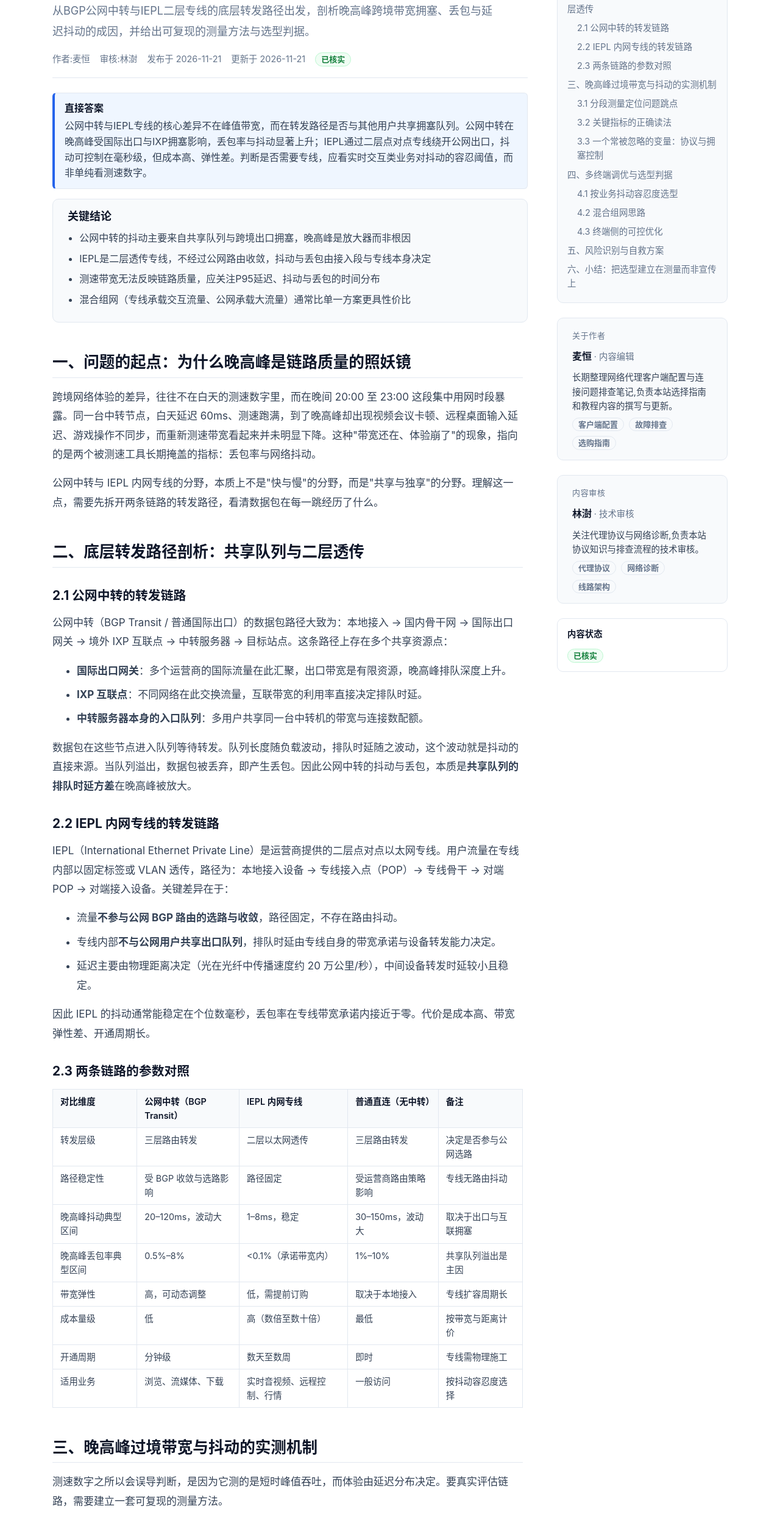
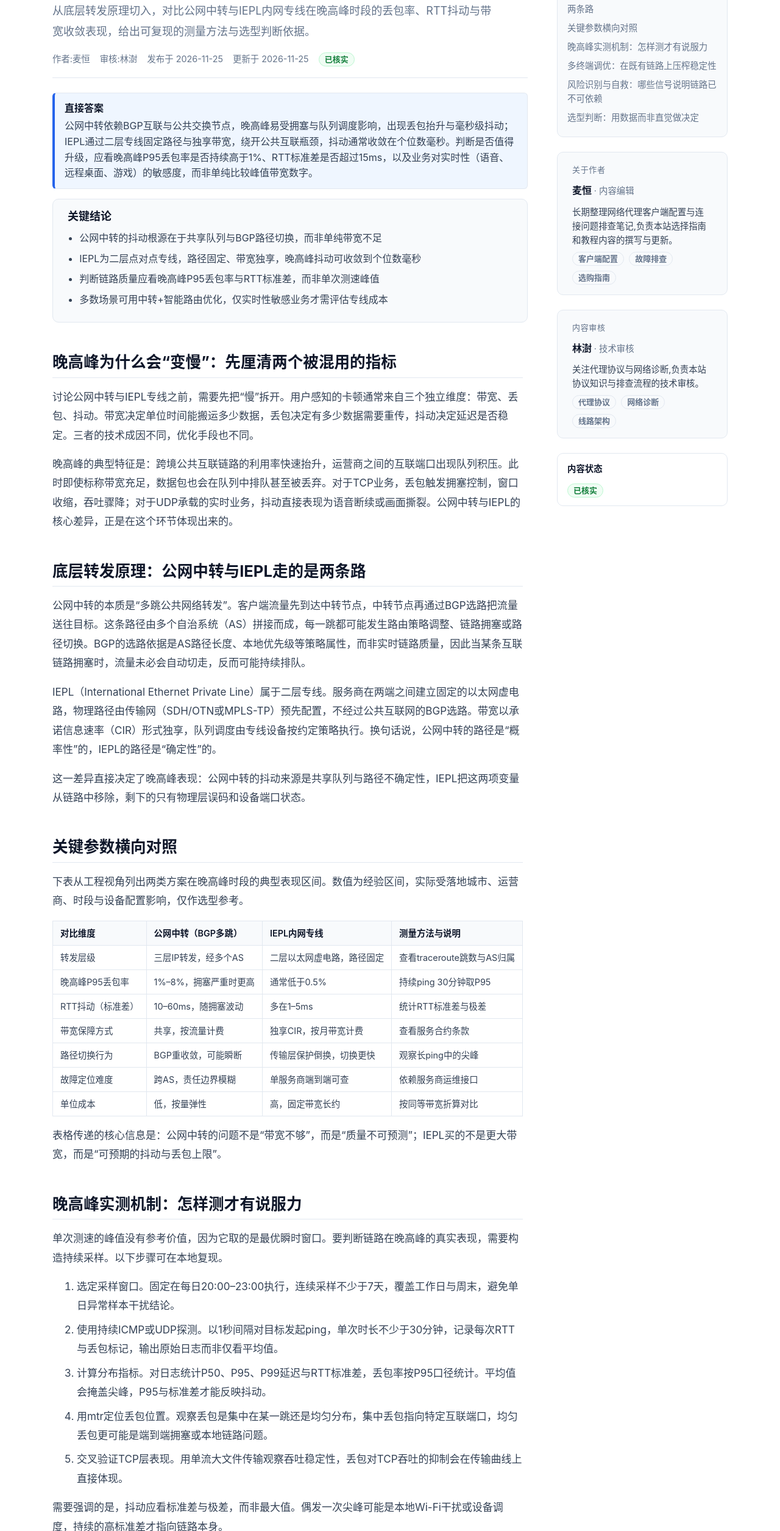
Before and after one commit to qweqwe98698-tech/vpntuijian.cc, an Astro site: page /guides/transit-vs-dedicated-line-jitter-analysis in a window 1280 px wide. Shown: the part 289-2800 px from the top of the page at 61% size. Built offline with nearby package versions, Linux system fonts and the light colour scheme; Astro itself is replaced by a stand-in of ours.

Commit message:
feat(content): 自动发布深度 SEO/GEO 矩阵文章并同步上线

```diff
--- a/scripts/published-topics.json
+++ b/scripts/published-topics.json
@@ -68,5 +68,10 @@
     "slug": "transit-vs-dedicated-line-jitter-analysis",
     "title": "公网中转与IEPL内网专线深度横评：晚高峰丢包率与网络抖动技术剖析",
     "publishedAt": "2026-11-21"
+  },
+  {
+    "slug": "transit-vs-dedicated-line-jitter-analysis",
+    "title": "公网中转与IEPL内网专线深度横评：晚高峰丢包率与网络抖动技术剖析",
+    "publishedAt": "2026-11-25"
   }
 ]
--- a/src/content/articles/transit-vs-dedicated-line-jitter-analysis.md
+++ b/src/content/articles/transit-vs-dedicated-line-jitter-analysis.md
@@ -1,131 +1,101 @@
 ---
 title: "公网中转与IEPL内网专线深度横评：晚高峰丢包率与网络抖动技术剖析"
-description: "从BGP公网中转与IEPL二层专线的底层转发路径出发，剖析晚高峰跨境带宽拥塞、丢包与延迟抖动的成因，并给出可复现的测量方法与选型判据。"
-publishedAt: 2026-11-21
-updatedAt: 2026-11-21
+description: "从底层转发原理切入，对比公网中转与IEPL内网专线在晚高峰时段的丢包率、RTT抖动与带宽收敛表现，给出可复现的测量方法与选型判断依据。"
+publishedAt: 2026-11-25
+updatedAt: 2026-11-25
 author: mai-heng
 reviewer: lin-shu
 category: "实用指南"
 tags: ["专线架构","IEPL","网络抖动","晚高峰"]
 searchIntent: informational
 audience: all
-summary: "公网中转与IEPL专线的核心差异不在峰值带宽，而在转发路径是否与其他用户共享拥塞队列。公网中转在晚高峰受国际出口与IXP拥塞影响，丢包率与抖动显著上升；IEPL通过二层点对点专线绕开公网出口，抖动可控制在毫秒级，但成本高、弹性差。判断是否需要专线，应看实时交互类业务对抖动的容忍阈值，而非单纯看测速数字。"
+summary: "公网中转依赖BGP互联与公共交换节点，晚高峰易受拥塞与队列调度影响，出现丢包抬升与毫秒级抖动；IEPL通过二层专线固定路径与独享带宽，绕开公共互联瓶颈，抖动通常收敛在个位数毫秒。判断是否值得升级，应看晚高峰P95丢包率是否持续高于1%、RTT标准差是否超过15ms，以及业务对实时性（语音、远程桌面、游戏）的敏感度，而非单纯比较峰值带宽数字。"
 keyTakeaways:
-  - "公网中转的抖动主要来自共享队列与跨境出口拥塞，晚高峰是放大器而非根因"
-  - "IEPL是二层透传专线，不经过公网路由收敛，抖动与丢包由接入段与专线本身决定"
-  - "测速带宽无法反映链路质量，应关注P95延迟、抖动与丢包的时间分布"
-  - "混合组网（专线承载交互流量、公网承载大流量）通常比单一方案更具性价比"
+  - "公网中转的抖动根源在于共享队列与BGP路径切换，而非单纯带宽不足"
+  - "IEPL为二层点对点专线，路径固定、带宽独享，晚高峰抖动可收敛到个位数毫秒"
+  - "判断链路质量应看晚高峰P95丢包率与RTT标准差，而非单次测速峰值"
+  - "多数场景可用中转+智能路由优化，仅实时性敏感业务才需评估专线成本"
 featured: false
 related:
   - "articles/airport-runaway-warning-signs"
   - "articles/first-time-airport-params"
   - "articles/how-much-traffic-needed"
 faq:
-  - q: "IEPL专线为什么抖动比公网中转低？"
-    a: "IEPL（International Ethernet Private Line）本质是运营商提供的二层点对点以太网专线，用户流量在专线内部以固定标签或VLAN透传，不参与公网BGP路由的选路与收敛，也不与其他用户的流量共享同一出口队列。因此其延迟主要由物理距离（光在光纤中的传播速度约20万公里/秒）和专线中间设备转发时延决定，抖动通常能稳定在个位数毫秒。公网中转则要经过国际出口、IXP互联点等多跳共享节点，这些节点在晚高峰排队深度上升，排队时延的方差直接转化为抖动。"
-  - q: "晚高峰丢包率升高是带宽不够还是线路问题？"
-    a: "两者都可能，但表现不同。若链路带宽本身充足而丢包集中在固定时段，通常是上游出口或IXP互联点拥塞导致队列溢出，属于共享资源争抢问题，扩容本地带宽无法解决。若丢包伴随带宽跑满且全天存在，则是本地或接入段容量不足。判断方法是分段测量：在本地网关、中转入口、出口节点分别做丢包统计，定位丢包发生在哪一跳。"
-  - q: "测速软件显示带宽很高，为什么实际使用仍然卡顿？"
-    a: "测速工具通常测的是短时峰值吞吐，且多数只测单线程或少量并发，无法反映延迟抖动和丢包分布。实时交互（语音、视频会议、远程桌面、游戏）对抖动和丢包的敏感度远高于对峰值带宽的敏感度。一个抖动超过50ms、丢包率2%的链路，即使测速能跑到几百兆，体感依然会明显卡顿。应使用持续ping、mtr、抖动统计等工具评估链路质量。"
-  - q: "普通用户有必要上IEPL专线吗？"
-    a: "多数场景没有必要。IEPL的成本通常是公网中转的数倍到数十倍，且带宽弹性差、开通周期长。只有当业务对延迟抖动有硬性要求（如实时音视频协作、金融行情、远程工业控制）且公网方案无法满足时，专线才具备合理性。对一般浏览、流媒体、下载类需求，优化公网中转的节点选择与协议参数往往已足够。"
+  - q: "IEPL专线是不是完全不会丢包？"
+    a: "不是。IEPL只保证路径固定与带宽独享，物理层误码、光缆故障、两端设备端口拥塞仍可能造成丢包。它的优势在于把公共互联的随机拥塞变量排除掉，使丢包率在晚高峰保持低位且可预测，但无法做到零丢包。"
+  - q: "晚高峰测速正常但使用卡顿，问题出在哪？"
+    a: "常见原因是测速只反映瞬时带宽，未反映抖动与丢包。TCP吞吐对丢包敏感，1%的随机丢包即可让单流吞吐下降明显；实时业务则对RTT抖动更敏感。建议用持续ping与mtr观察晚高峰P95延迟与丢包分布，而非只看测速峰值。"
+  - q: "公网中转和IEPL的成本差距有多大？"
+    a: "量级差异明显。公网中转按流量计费，单位成本低；IEPL按带宽与距离计费，跨境段通常按月固定带宽收费，同等带宽下成本可达中转的数倍至十倍以上，且多采用年付或长约。选型时需权衡业务对抖动与丢包的容忍度。"
+  - q: "普通用户有必要上IEPL吗？"
+    a: "多数场景没必要。网页浏览、视频点播对几十毫秒的抖动不敏感，优化良好的公网中转即可满足。远程桌面、VoIP、实时对战等对抖动敏感的业务，若晚高峰P95丢包持续超过1%或抖动超过30ms，才值得评估专线方案。"
 dataStatus: verified
 ---
 
-## 一、问题的起点：为什么晚高峰是链路质量的照妖镜
+## 晚高峰为什么会“变慢”：先厘清两个被混用的指标
 
-跨境网络体验的差异，往往不在白天的测速数字里，而在晚间 20:00 至 23:00 这段集中用网时段暴露。同一台中转节点，白天延迟 60ms、测速跑满，到了晚高峰却出现视频会议卡顿、远程桌面输入延迟、游戏操作不同步，而重新测速带宽看起来并未明显下降。这种"带宽还在、体验崩了"的现象，指向的是两个被测速工具长期掩盖的指标：丢包率与网络抖动。
+讨论公网中转与IEPL专线之前，需要先把“慢”拆开。用户感知的卡顿通常来自三个独立维度：带宽、丢包、抖动。带宽决定单位时间能搬运多少数据，丢包决定有多少数据需要重传，抖动决定延迟是否稳定。三者的技术成因不同，优化手段也不同。
 
-公网中转与 IEPL 内网专线的分野，本质上不是"快与慢"的分野，而是"共享与独享"的分野。理解这一点，需要先拆开两条链路的转发路径，看清数据包在每一跳经历了什么。
+晚高峰的典型特征是：跨境公共互联链路的利用率快速抬升，运营商之间的互联端口出现队列积压。此时即使标称带宽充足，数据包也会在队列中排队甚至被丢弃。对于TCP业务，丢包触发拥塞控制，窗口收缩，吞吐骤降；对于UDP承载的实时业务，抖动直接表现为语音断续或画面撕裂。公网中转与IEPL的核心差异，正是在这个环节体现出来的。
 
-## 二、底层转发路径剖析：共享队列与二层透传
+## 底层转发原理：公网中转与IEPL走的是两条路
 
-### 2.1 公网中转的转发链路
+公网中转的本质是“多跳公共网络转发”。客户端流量先到达中转节点，中转节点再通过BGP选路把流量送往目标。这条路径由多个自治系统（AS）拼接而成，每一跳都可能发生路由策略调整、链路拥塞或路径切换。BGP的选路依据是AS路径长度、本地优先级等策略属性，而非实时链路质量，因此当某条互联链路拥塞时，流量未必会自动切走，反而可能持续排队。
 
-公网中转（BGP Transit / 普通国际出口）的数据包路径大致为：本地接入 → 国内骨干网 → 国际出口网关 → 境外 IXP 互联点 → 中转服务器 → 目标站点。这条路径上存在多个共享资源点：
+IEPL（International Ethernet Private Line）属于二层专线。服务商在两端之间建立固定的以太网虚电路，物理路径由传输网（SDH/OTN或MPLS-TP）预先配置，不经过公共互联网的BGP选路。带宽以承诺信息速率（CIR）形式独享，队列调度由专线设备按约定策略执行。换句话说，公网中转的路径是“概率性”的，IEPL的路径是“确定性”的。
 
-- **国际出口网关**：多个运营商的国际流量在此汇聚，出口带宽是有限资源，晚高峰排队深度上升。
-- **IXP 互联点**：不同网络在此交换流量，互联带宽的利用率直接决定排队时延。
-- **中转服务器本身的入口队列**：多用户共享同一台中转机的带宽与连接数配额。
+这一差异直接决定了晚高峰表现：公网中转的抖动来源是共享队列与路径不确定性，IEPL把这两项变量从链路中移除，剩下的只有物理层误码和设备端口状态。
 
-数据包在这些节点进入队列等待转发。队列长度随负载波动，排队时延随之波动，这个波动就是抖动的直接来源。当队列溢出，数据包被丢弃，即产生丢包。因此公网中转的抖动与丢包，本质是**共享队列的排队时延方差**在晚高峰被放大。
+## 关键参数横向对照
 
-### 2.2 IEPL 内网专线的转发链路
+下表从工程视角列出两类方案在晚高峰时段的典型表现区间。数值为经验区间，实际受落地城市、运营商、时段与设备配置影响，仅作选型参考。
 
-IEPL（International Ethernet Private Line）是运营商提供的二层点对点以太网专线。用户流量在专线内部以固定标签或 VLAN 透传，路径为：本地接入设备 → 专线接入点（POP）→ 专线骨干 → 对端 POP → 对端接入设备。关键差异在于：
+| 对比维度 | 公网中转（BGP多跳） | IEPL内网专线 | 测量方法与说明 |
+| --- | --- | --- | --- |
+| 转发层级 | 三层IP转发，经多个AS | 二层以太网虚电路，路径固定 | 查看traceroute跳数与AS归属 |
+| 晚高峰P95丢包率 | 1%–8%，拥塞严重时更高 | 通常低于0.5% | 持续ping 30分钟取P95 |
+| RTT抖动（标准差） | 10–60ms，随拥塞波动 | 多在1–5ms | 统计RTT标准差与极差 |
+| 带宽保障方式 | 共享，按流量计费 | 独享CIR，按月带宽计费 | 查看服务合约条款 |
+| 路径切换行为 | BGP重收敛，可能瞬断 | 传输层保护倒换，切换更快 | 观察长ping中的尖峰 |
+| 故障定位难度 | 跨AS，责任边界模糊 | 单服务商端到端可查 | 依赖服务商运维接口 |
+| 单位成本 | 低，按量弹性 | 高，固定带宽长约 | 按同等带宽折算对比 |
 
-- 流量**不参与公网 BGP 路由的选路与收敛**，路径固定，不存在路由抖动。
-- 专线内部**不与公网用户共享出口队列**，排队时延由专线自身的带宽承诺与设备转发能力决定。
-- 延迟主要由物理距离决定（光在光纤中传播速度约 20 万公里/秒），中间设备转发时延较小且稳定。
+表格传递的核心信息是：公网中转的问题不是“带宽不够”，而是“质量不可预测”；IEPL买的不是更大带宽，而是“可预期的抖动与丢包上限”。
 
-因此 IEPL 的抖动通常能稳定在个位数毫秒，丢包率在专线带宽承诺内接近于零。代价是成本高、带宽弹性差、开通周期长。
+## 晚高峰实测机制：怎样测才有说服力
 
-### 2.3 两条链路的参数对照
+单次测速的峰值没有参考价值，因为它取的是最优瞬时窗口。要判断链路在晚高峰的真实表现，需要构造持续采样。以下步骤可在本地复现。
 
-| 对比维度 | 公网中转（BGP Transit） | IEPL 内网专线 | 普通直连（无中转） | 备注 |
-| --- | --- | --- | --- | --- |
-| 转发层级 | 三层路由转发 | 二层以太网透传 | 三层路由转发 | 决定是否参与公网选路 |
-| 路径稳定性 | 受 BGP 收敛与选路影响 | 路径固定 | 受运营商路由策略影响 | 专线无路由抖动 |
-| 晚高峰抖动典型区间 | 20–120ms，波动大 | 1–8ms，稳定 | 30–150ms，波动大 | 取决于出口与互联拥塞 |
-| 晚高峰丢包率典型区间 | 0.5%–8% | <0.1%（承诺带宽内） | 1%–10% | 共享队列溢出是主因 |
-| 带宽弹性 | 高，可动态调整 | 低，需提前订购 | 取决于本地接入 | 专线扩容周期长 |
-| 成本量级 | 低 | 高（数倍至数十倍） | 最低 | 按带宽与距离计价 |
-| 开通周期 | 分钟级 | 数天至数周 | 即时 | 专线需物理施工 |
-| 适用业务 | 浏览、流媒体、下载 | 实时音视频、远程控制、行情 | 一般访问 | 按抖动容忍度选择 |
+1. 选定采样窗口。固定在每日20:00–23:00执行，连续采样不少于7天，覆盖工作日与周末，避免单日异常样本干扰结论。
+2. 使用持续ICMP或UDP探测。以1秒间隔对目标发起ping，单次时长不少于30分钟，记录每次RTT与丢包标记，输出原始日志而非仅看平均值。
+3. 计算分布指标。对日志统计P50、P95、P99延迟与RTT标准差，丢包率按P95口径统计。平均值会掩盖尖峰，P95与标准差才能反映抖动。
+4. 用mtr定位丢包位置。观察丢包是集中在某一跳还是均匀分布，集中丢包指向特定互联端口，均匀丢包更可能是端到端拥塞或本地链路问题。
+5. 交叉验证TCP层表现。用单流大文件传输观察吞吐稳定性，丢包对TCP吞吐的抑制会在传输曲线上直接体现。
 
-## 三、晚高峰过境带宽与抖动的实测机制
+需要强调的是，抖动应看标准差与极差，而非最大值。偶发一次尖峰可能是本地Wi-Fi干扰或设备调度，持续的高标准差才指向链路本身。
 
-测速数字之所以会误导判断，是因为它测的是短时峰值吞吐，而体验由延迟分布决定。要真实评估链路，需要建立一套可复现的测量方法。
+## 多终端调优：在既有链路上压榨稳定性
 
-### 3.1 分段测量定位问题跳点
+在未升级专线的前提下，终端侧仍有可操作的优化空间。这些手段不能消除公网拥塞，但能降低抖动对业务的传导。
 
-1. **在本地网关做基线测量**：对本地网关持续 ping 10 分钟，记录丢包与抖动，排除本地 Wi-Fi 或接入段问题。若本地网关已出现抖动，问题在终端侧而非链路。
-2. **对中转入口做测量**：ping 中转服务器的接入 IP，观察延迟基线是否稳定。此段反映本地到中转入口的路径质量。
-3. **对出口节点做测量**：在中转服务器上对目标站点做 mtr 或 traceroute，观察出口段的丢包分布。丢包若集中在某一跳且持续存在，即为该跳拥塞。
-4. **对比不同时段数据**：分别在白天与晚高峰重复上述测量，将延迟、抖动、丢包按时间段统计，形成时间分布而非单点数值。
+在路由器侧，启用SQM或CAKE队列管理，抑制缓冲区膨胀（bufferbloat）。晚高峰的抖动很大一部分来自本地队列积压，智能队列能把排队延迟压下来。同时关闭不必要的后台同步与自动更新，避免本地出口在高峰时段被占满。
 
-### 3.2 关键指标的正确读法
+在协议侧，对实时业务优先使用UDP直连而非TCP封装，减少重传带来的延迟放大；对吞吐型业务，调整TCP拥塞控制算法（如BBR），在存在随机丢包的链路上比传统CUBIC更能维持吞吐。
 
-- **P95 延迟**：95% 的请求延迟低于该值，比平均延迟更能反映体感。平均延迟会被少量低值拉低，掩盖长尾卡顿。
-- **抖动（Jitter）**：通常用相邻数据包延迟差值的绝对值均值或标准差衡量。实时语音对抖动的容忍阈值一般在 30ms 以内，超过则需抖动缓冲，体感为延迟增加。
-- **丢包率的时间分布**：集中式丢包（某几分钟内高）与弥散式丢包（全天低比例）对业务影响不同，前者多为拥塞，后者多为链路质量或无线干扰。
+在终端侧，优先使用有线连接替代Wi-Fi，2.4GHz频段的干扰在晚高峰（邻里设备集中使用）尤为明显；若必须无线，固定5GHz信道并关闭自动信道选择，减少信道切换引起的瞬断。
 
-### 3.3 一个常被忽略的变量：协议与拥塞控制
+在路由策略侧，若中转服务支持多入口，按实测结果选择晚高峰表现更优的入口，而非默认入口。入口选择应基于前述P95数据，而非主观感受。
 
-在丢包存在时，TCP 的拥塞控制行为会放大体感差异。传统拥塞控制算法在高丢包链路上会大幅降窗，导致吞吐骤降；而 BBR 等基于带宽与时延模型的算法对随机丢包的敏感度较低，能在一定丢包率下维持吞吐。这也是为什么同一链路上，不同协议栈的客户端体感差异明显。需要说明的是，协议优化只能缓解丢包带来的吞吐损失，无法消除抖动本身——抖动是链路层问题，协议层无法凭空恢复。
+## 风险识别与自救：哪些信号说明链路已不可依赖
 
-## 四、多终端调优与选型判据
+以下信号出现时，说明当前链路在晚高峰已不适合承载实时业务，应评估替代方案或调整业务时段。
 
-### 4.1 按业务抖动容忍度选型
+晚高峰P95丢包率连续多日高于1%，且mtr显示丢包集中在跨境互联跳；RTT标准差异常抬升，长ping中出现规律性尖峰；TCP单流吞吐在高峰时段下降超过50%且无法通过调整拥塞算法缓解；服务商无法提供端到端故障定位，故障恢复依赖跨AS协调。
 
-选型的核心不是"哪个更快"，而是"业务能容忍多少抖动"。
+自救的优先级是：先排除本地因素（Wi-Fi、本地出口占用、设备性能），再评估中转入口切换，最后才考虑专线。专线的成本量级决定了它应是最后手段，而非默认选项。对于实时性敏感的业务，若前述测量确认公网链路抖动不可控，IEPL的固定路径与独享带宽才是对症方案。
 
-- **实时交互类**（语音会议、远程桌面、云游戏、金融行情）：抖动容忍阈值低，若公网中转晚高峰抖动持续超过 50ms，应考虑专线或混合组网。
-- **流媒体与浏览类**：有一定缓冲，对抖动不敏感，公网中转配合节点优选通常足够。
-- **大文件下载与备份**：对峰值带宽敏感、对抖动不敏感，公网中转或直连更经济。
+## 选型判断：用数据而非直觉做决定
 
-### 4.2 混合组网思路
+选型的核心不是“专线一定更好”，而是“业务能容忍多少抖动”。网页浏览与视频点播对几十毫秒抖动不敏感，优化良好的公网中转即可满足；远程桌面、VoIP、实时协作对抖动敏感，若实测P95丢包持续超过1%或RTT标准差超过30ms，专线的确定性才有实际价值。
 
-对多数有实时业务需求的团队，全量上专线并不经济。更合理的做法是**分流**：将实时交互流量（小带宽、低抖动要求）走专线，将大流量下载与流媒体走公网中转。这样既控制了专线成本，又保障了关键业务的体验。分流可在客户端按应用或按目标地址段配置，也可在网关层做策略路由。
-
-### 4.3 终端侧的可控优化
-
-1. **优先有线接入**：Wi-Fi 的无线干扰与重传是终端侧抖动的常见来源，实时业务应尽量使用有线或 5GHz 以上频段并减少同频干扰。
-2. **关闭后台大流量任务**：本地带宽被占满会引入本地排队时延，与链路抖动叠加。
-3. **合理设置抖动缓冲**：语音与视频客户端通常有抖动缓冲参数，缓冲过小会卡顿，过大会增加延迟，需按链路实测抖动调整。
-4. **定期复测而非一次性测速**：链路质量随时段变化，应建立周期性测量记录，用时间序列判断是否劣化。
-
-## 五、风险识别与自救方案
-
-链路质量劣化往往有前兆，识别这些信号可以避免在关键时刻被动。
-
-- **抖动突然抬升且持续**：多为上游出口或互联点拥塞加剧，应切换备用节点或调整分流策略。
-- **丢包集中在固定跳点**：通过 mtr 定位到具体跳点，若该跳点属于中转服务商可控范围，应反馈并要求更换出口；若属于运营商互联段，短期内难以改善，应准备备用路径。
-- **测速正常但体感卡顿**：优先怀疑抖动与丢包，而非带宽，用持续 ping 与抖动统计验证，避免盲目升级带宽。
-- **单一节点依赖风险**：任何单一路径都存在劣化可能，保留至少一条不同运营商或不同技术路径的备用链路，是控制风险的基本手段。
-
-需要强调的是，任何链路方案都无法承诺在全部时段、全部目标站点上保持恒定质量。跨境网络受制于物理距离、运营商互联策略与时段负载，工程上能做的是测量、分流与冗余，而非追求不存在的绝对稳定。
-
-## 六、小结：把选型建立在测量而非宣传上
-
-公网中转与 IEPL 专线的差异，归根到底是共享队列与独享透传的差异。晚高峰之所以成为分水岭，是因为它把共享资源的排队方差放大到了体感可察的程度。判断是否需要专线，应回到业务对抖动的容忍阈值，用分段测量与时间分布数据说话，而不是依赖单次测速的峰值数字。对多数场景，节点优选、协议调优与混合分流已能覆盖需求；对抖动有硬性约束的实时业务，专线的价值才真正成立。
+成本维度同样需要量化。IEPL按带宽与距离计费，跨境段多为固定带宽长约，同等带宽下成本可达中转的数倍以上。决策时应把“抖动导致的业务损失”折算进来，而非只比较月费数字。对于多数个人与小团队场景，公网中转配合终端侧调优是更务实的起点；专线适用于对链路质量有明确SLA要求、且能承担固定成本的场景。
```
